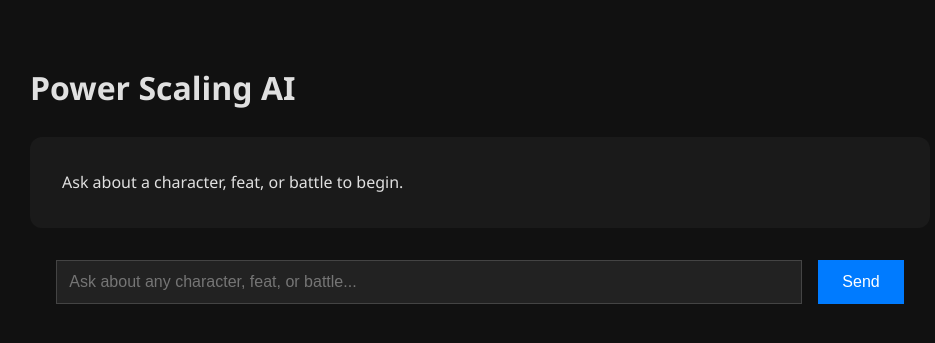
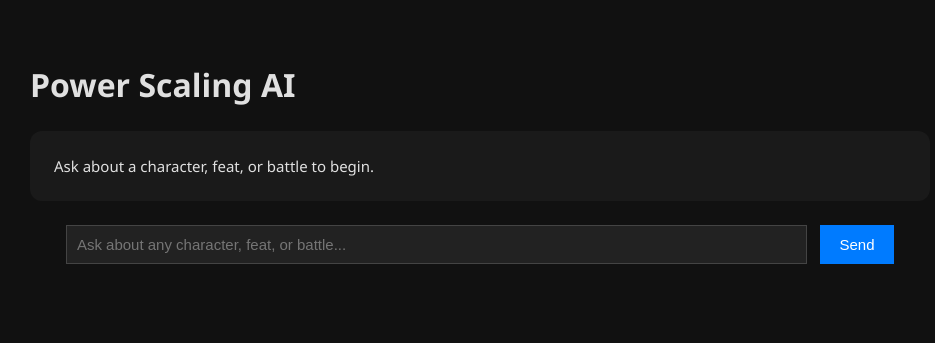
Before and after one commit to Warai777/power-scaler-ai, a Flask app: page / in a window 1280 px wide. Shown: the top 343 px of the page, without its empty margins (160-1095 px from the left). Run offline with Flask 3, Linux system fonts and the light colour scheme.

Commit message:
Update chat.html

```diff
--- a/templates/chat.html
+++ b/templates/chat.html
@@ -11,7 +11,7 @@
         color: #e0e0e0;
         font-family: 'Segoe UI', Roboto, Helvetica, sans-serif;
         padding: 2rem;
-            line-height: 1.7;
+        line-height: 1.5;
     }
 
     .chat-box {
@@ -21,20 +21,21 @@
 
     #reply-box {
         background-color: #1a1a1a;
-            padding: 2rem;
+        padding: 1.5rem;
         border-radius: 12px;
-            font-size: 16px;
-            line-height: 1.7;
+        font-size: 15px;
+        line-height: 1.5;
         white-space: pre-wrap;
-            margin-bottom: 2rem;
+        margin-bottom: 1.5rem;
     }
 
     #reply-box h1,
     #reply-box h2,
     #reply-box h3 {
-            margin-top: 1.5rem;
-            margin-bottom: 0.5rem;
-            font-weight: bold;
+        margin-top: 1rem;
+        margin-bottom: 0.4rem;
+        font-weight: 600;
+        font-size: 1.1rem;
         color: #fff;
         border-bottom: 1px solid #333;
         padding-bottom: 0.2rem;
@@ -46,20 +47,19 @@
     }
 
     #reply-box ul {
-            margin-top: 0.5rem;
-            margin-bottom: 1rem;
-            padding-left: 1.5rem;
+        margin: 0.3rem 0 0.8rem 1.2rem;
+        padding-left: 1rem;
     }
 
     #reply-box li {
-            margin-bottom: 0.4rem;
+        margin-bottom: 0.2rem;
     }
 
     code,
     pre {
         background-color: #222;
-            padding: 0.75rem;
-            border-radius: 8px;
+        padding: 0.6rem;
+        border-radius: 6px;
         display: block;
         overflow-x: auto;
         font-family: 'Courier New', monospace;
@@ -71,17 +71,17 @@
 
     input[type="text"] {
         width: 80%;
-            padding: 0.75rem;
-            font-size: 16px;
+        padding: 0.6rem;
+        font-size: 15px;
         background-color: #222;
         border: 1px solid #444;
         color: #e0e0e0;
     }
 
     button {
-            padding: 0.75rem 1.5rem;
-            margin-left: 1rem;
-            font-size: 16px;
+        padding: 0.6rem 1.2rem;
+        margin-left: 0.8rem;
+        font-size: 15px;
         background-color: #007bff;
         color: white;
         border: none;
@@ -93,6 +93,7 @@
         justify-content: center;
     }
 </style>
+
 </head>
 <body>
     <div class="chat-box">
```
Lines whose indentation alone changed are shown as unchanged.
